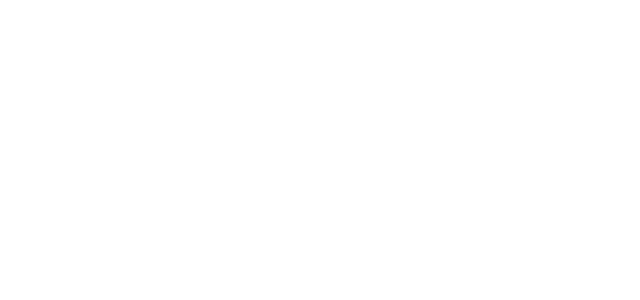
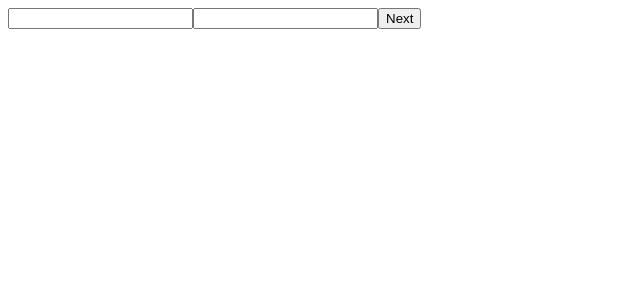
Before and after one commit to acciojob/multi-step-form-121ShoryaSingh, a React app: page / in a window 1280 px wide. Shown: the top 300 px of the page, without its empty margins (0-640 px from the left). Built offline with nearby package versions, Linux system fonts and the light colour scheme.

Commit message:
first try

```diff
--- a/src/components/App.js
+++ b/src/components/App.js
@@ -1,13 +1,59 @@
-
-import React from "react";
+import React, { useState } from 'react';
 import './../styles/App.css';
+import Step1 from './Step1';
+import Step2 from './Step2';
+import Step3 from './Step3';
 
 const App = () => {
+  const [formData, setFormData] = useState({
+    firstName: '',
+    lastName: '',
+    carModel: '',
+    carPrice: '',
+    cardInfo: '',
+    expiryDate: '',
+  });
+  const [currentStep, setCurrentStep] = useState(1);
+
+  const handleFormData = (key, value) => {
+    setFormData((prev) => ({ ...prev, [key]: value }));
+  };
+
+  const handleNextStep = () => {
+    setCurrentStep((prev) => prev + 1);
+  };
+
+  const handlePreviousStep = () => {
+    setCurrentStep((prev) => prev - 1);
+  };
+
   return (
     <div>
-        {/* Do not remove the main div */}
+      {currentStep === 1 && (
+        <Step1
+          handleNextStep={handleNextStep}
+          handleFormData={handleFormData}
+          formData={formData}
+        />
+      )}
+      {currentStep === 2 && (
+        <Step2
+          handleNextStep={handleNextStep}
+          handleFormData={handleFormData}
+          handlePreviousStep={handlePreviousStep}
+          formData={formData}
+        />
+      )}
+      {currentStep === 3 && (
+        <Step3
+          handleNextStep={handleNextStep}
+          handleFormData={handleFormData}
+          handlePreviousStep={handlePreviousStep}
+          formData={formData}
+        />
+      )}
     </div>
-  )
-}
+  );
+};
 
-export default App
+export default App;
--- /dev/null
+++ b/src/components/Step1.js
@@ -0,0 +1,30 @@
+import React from 'react';
+
+export default function Step1({ handleNextStep, handleFormData, formData }) {
+  const handleSubmit = () => {
+    handleNextStep();
+  };
+
+  return (
+    <form>
+      <input
+        id="first_name"
+        type="text"
+        value={formData.firstName}
+        onChange={(e) => handleFormData('firstName', e.target.value)}
+      />
+      <input
+        id="last_name"
+        type="text"
+        value={formData.lastName}
+        onChange={(e) => handleFormData('lastName', e.target.value)}
+      />
+      <button
+        type="button"
+        onClick={handleSubmit}
+      >
+        Next
+      </button>
+    </form>
+  );
+}
--- /dev/null
+++ b/src/components/Step2.js
@@ -0,0 +1,41 @@
+import React from 'react';
+
+export default function Step2({
+  handleNextStep,
+  handleFormData,
+  formData,
+  handlePreviousStep,
+}) {
+  return (
+    <form>
+      <input
+        id="model"
+        type="text"
+        value={formData.carModel}
+        onChange={(e) => handleFormData('carModel', e.target.value)}
+      />
+      <input
+        id="car_pricee"
+        type="text"
+        value={formData.carPrice}
+        onChange={(e) => handleFormData('carPrice', e.target.value)}
+      />
+      <button
+        type="button"
+        onClick={() => {
+          handlePreviousStep();
+        }}
+      >
+        Previous
+      </button>
+      <button
+        type="button"
+        onClick={() => {
+          handleNextStep();
+        }}
+      >
+        Next
+      </button>
+    </form>
+  );
+}
--- /dev/null
+++ b/src/components/Step3.js
@@ -0,0 +1,34 @@
+import React from 'react';
+
+export default function Step3({
+  handleNextStep,
+  handleFormData,
+  formData,
+  handlePreviousStep,
+}) {
+  return (
+    <form>
+      <input
+        id="card_info"
+        type="text"
+        value={formData.cardInfo}
+        onChange={(e) => handleFormData('cardInfo', e.target.value)}
+      />
+      <input
+        id="expiry_date"
+        type="text"
+        value={formData.expiryDate}
+        onChange={(e) => handleFormData('expiryDate', e.target.value)}
+      />
+      <button
+        type="button"
+        onClick={() => {
+          handlePreviousStep();
+        }}
+      >
+        Previous
+      </button>
+      <button>Submit</button>
+    </form>
+  );
+}
```
Also changed, not shown: 1 other file (tests, documents, lock files or other folders).
